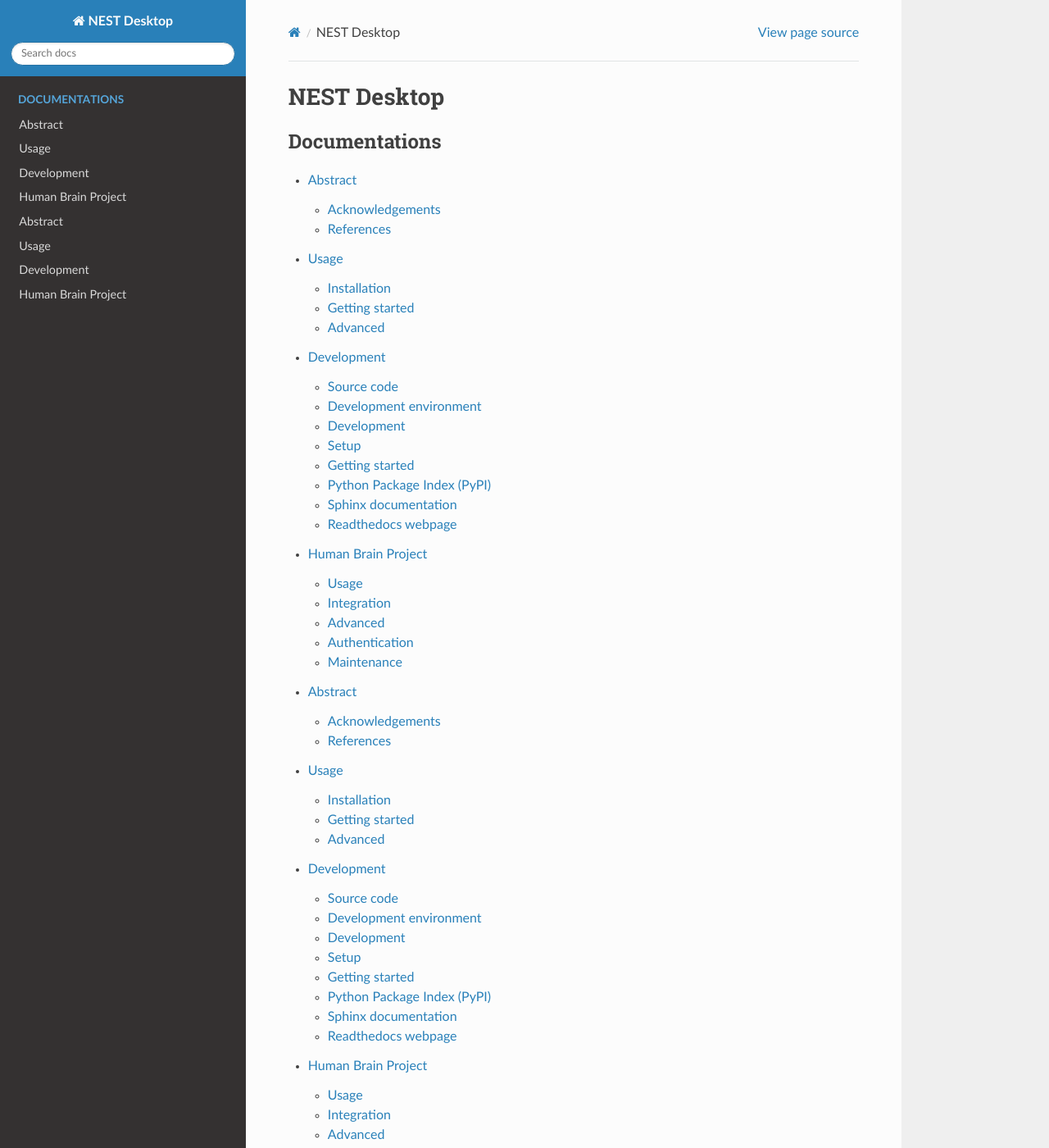
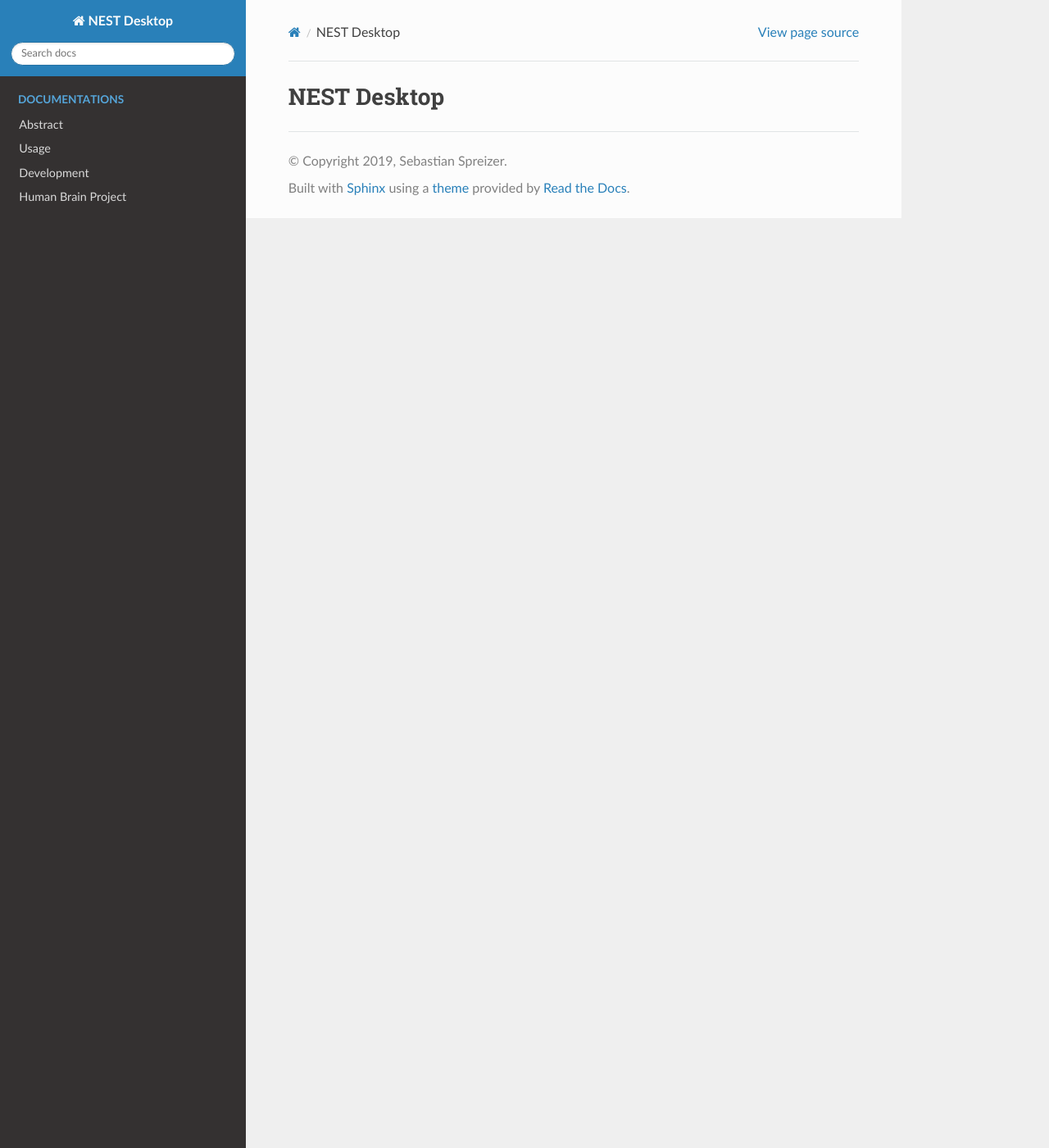
Before and after one commit to babsey/nest-desktop-docs, a Sphinx documentation site: the page built from docs/index.rst, in a window 1280 px wide and 1400 px high. Shown: the whole window at 82% size. Built offline with Sphinx 7.4.7 and the Read the Docs theme 2.0.0, drawn with Linux system fonts in a browser that asks for light colours; some of the changed text lies outside the part shown.

Commit message:
Fix contents of docs

```diff
--- a/docs/conf.py
+++ b/docs/conf.py
@@ -39,6 +39,7 @@
 # This pattern also affects html_static_path and html_extra_path.
 exclude_patterns = ['_build', 'Thumbs.db', '.DS_Store']
 
+master_doc = 'contents'
 
 # -- Options for HTML output -------------------------------------------------
 
--- a/docs/contents.rst
+++ b/docs/contents.rst
@@ -6,9 +6,3 @@
    usage
    development
    hbp
-
-
-.. include:: abstract.rst
-.. include:: usage.rst
-.. include:: development.rst
-.. include:: hbp.rst
--- a/docs/index.rst
+++ b/docs/index.rst
@@ -1,9 +1,3 @@
 ============
 NEST Desktop
 ============
-
-.. toctree::
-   :maxdepth: 2
-   :caption: Documentations
-
-   contents
```
